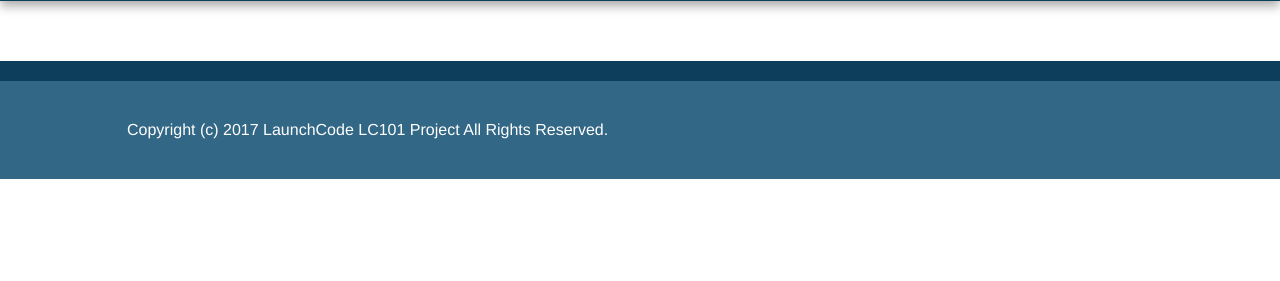
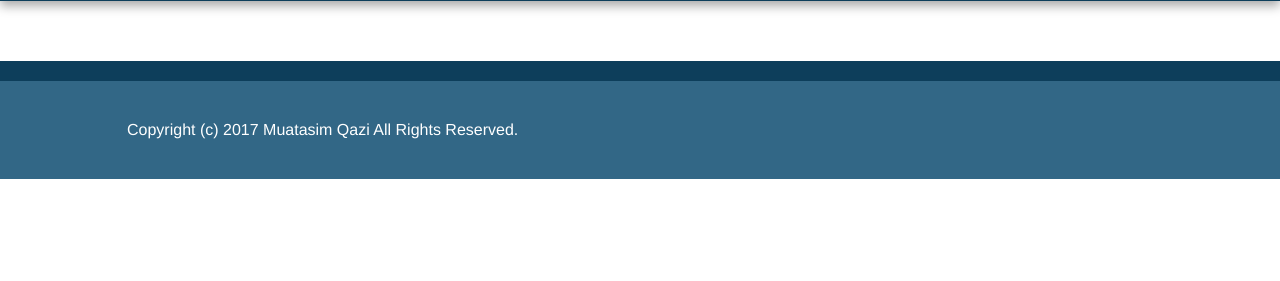
Before and after one commit to muatasimqazi/build-a-blog, a Flask app: page /blog in a window 1280 px wide. Shown: the part 95-376 px from the top of the page. Run offline with Flask 2, Linux system fonts and the light colour scheme; data that the repository does not hold is empty; some libraries are stand-ins or nearby versions.

Commit message:
fixed footer

```diff
--- a/templates/base.html
+++ b/templates/base.html
@@ -37,7 +37,7 @@
 
   <div class="footer-container">
     <footer class="wrapper">
-      <p>Copyright (c) 2017 LaunchCode LC101 Project All Rights Reserved.</p>
+      <p>Copyright (c) 2017 Muatasim Qazi All Rights Reserved.</p>
     </footer>
   </div>
 
```
